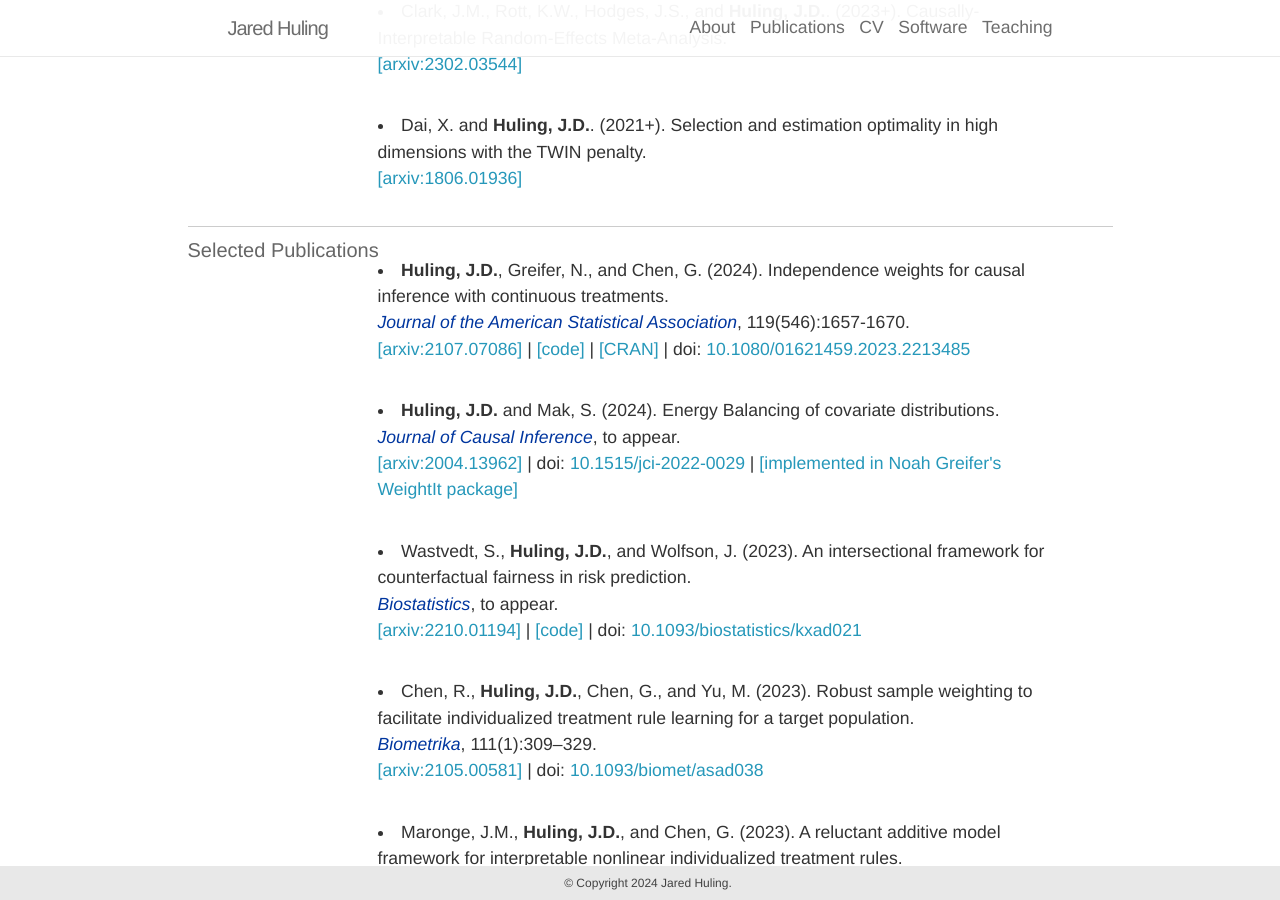
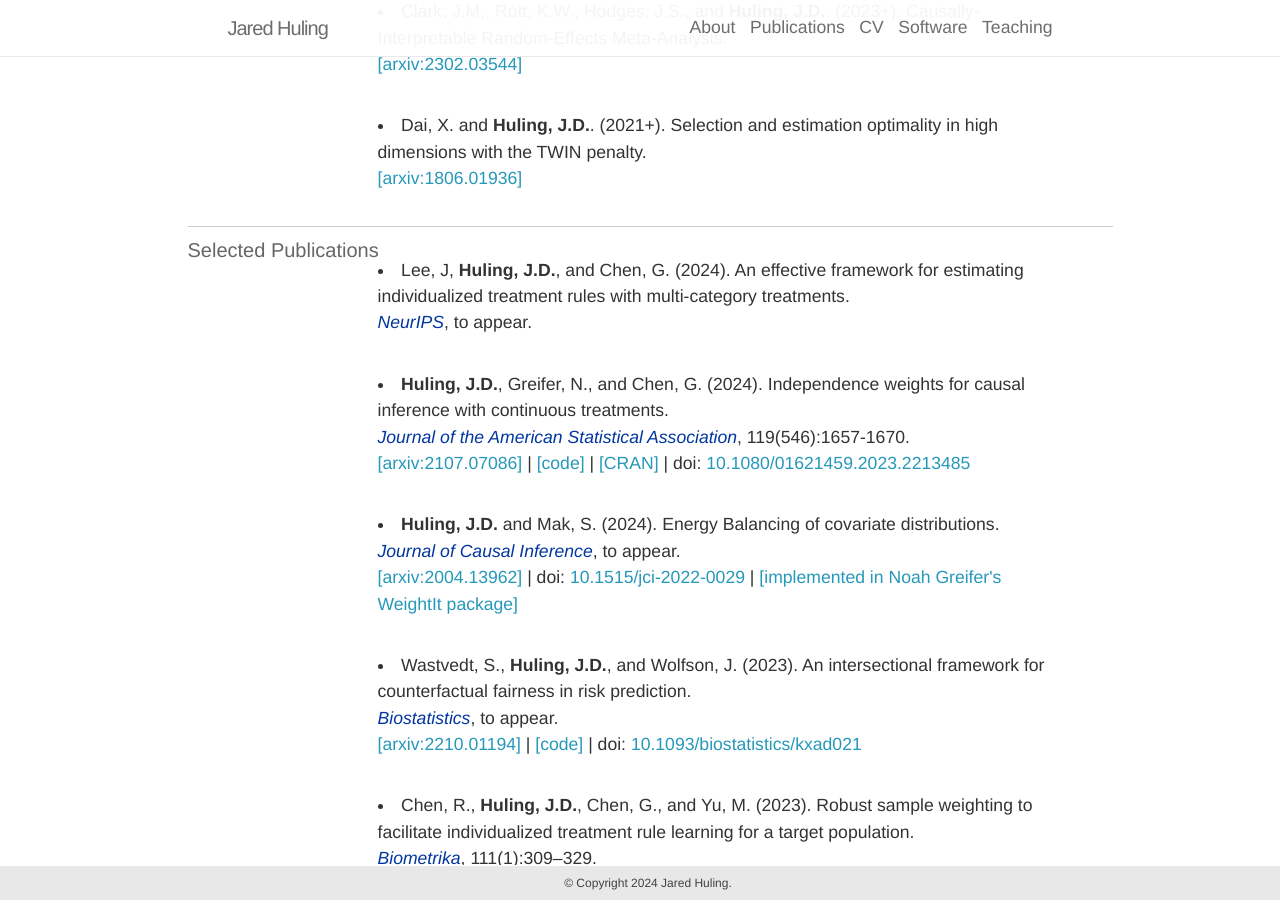
Before and after one commit to jaredhuling/jaredhuling.github.io, a Jekyll site: the page built from _pages/publications.md, in a window 1280 px wide and 900 px high, scrolled down 695 px. Built offline with Jekyll 4.4.1, drawn with Linux system fonts in a browser that asks for light colours; nearby versions of some CDN libraries.

Commit message:
cv update

```diff
--- a/_pages/publications.md
+++ b/_pages/publications.md
@@ -73,6 +73,12 @@ years: [2018, 2017, 2016]
     <div class="row">
       <div class="twelve columns">
 
+
+        <p class="bibliography">
+          Lee, J, <author>Huling, J.D.</author>, and Chen, G. (2024).
+            An effective framework for estimating individualized treatment rules with multi-category treatments. <br>
+            <journal>NeurIPS</journal>, to appear.
+        </p>
 
         <p class="bibliography">
           <author>Huling, J.D.</author>, Greifer, N., and Chen, G. (2024).
```
Also changed, not shown: 1 other file.
